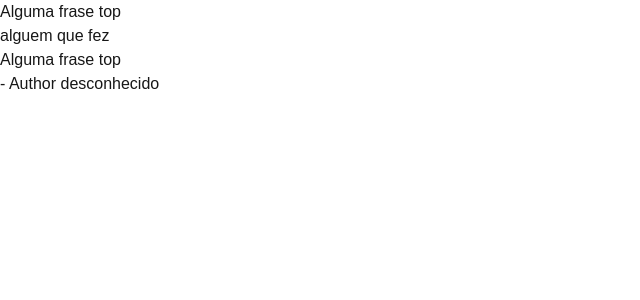
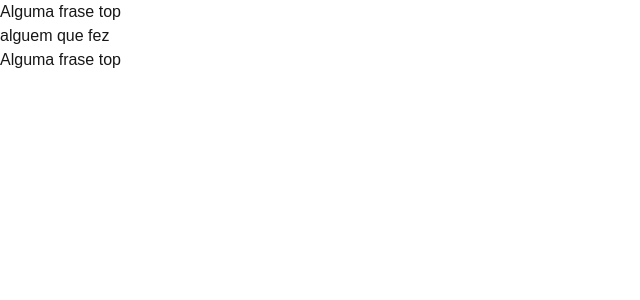
Before and after one commit to 2011Alexandrealvarenga/ReactJs-Exercises, a Next.js app: page / in a window 1280 px wide. Shown: the top 300 px of the page, without its empty margins (0-640 px from the left). Built offline with nearby package versions, Linux system fonts and the light colour scheme.

Commit message:
verifica se tem ou seja if

```diff
--- a/src/app/Card.tsx
+++ b/src/app/Card.tsx
@@ -9,7 +9,14 @@ export const Card =({phrase, author}:Props) =>{
       return(
         <div className="border-2 border-red-600 p-3 text-3xl text-center m-2">
         <h3>{phrase}</h3>
-        <p>{author ? author : '- Author desconhecido'}</p>
+
+         {/*
+         verifica se tem ou seja if
+         {!author} negativa
+         */}
+        {author &&
+          <p>{author}</p>
+        }
       </div>
     );
 }
```
Also changed, not shown: 1 other file (tests, documents, lock files or other folders).
